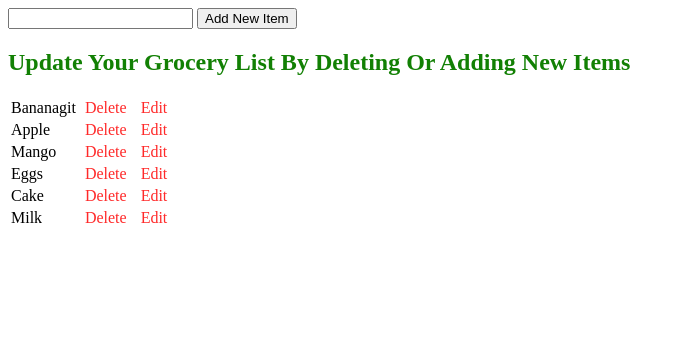
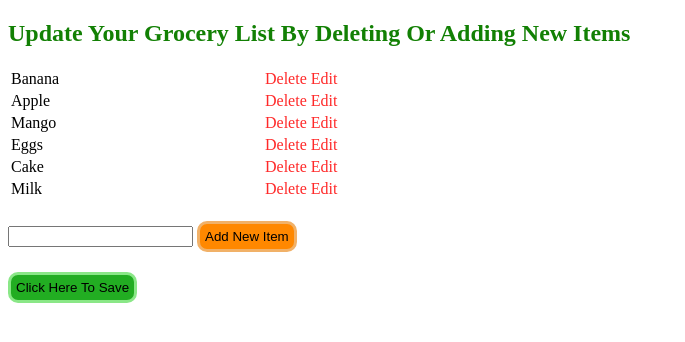
Before and after one commit to Ismail-Jaman/grocery-item-add-remove, a plain HTML site: page index.html in a window 1280 px wide. Shown: the whole page, without its empty margins (0-685 px from the left). Drawn offline with Linux system fonts and the light colour scheme.

Commit message:
alhamdulillah finished

```diff
--- a/index.html
+++ b/index.html
@@ -8,32 +8,54 @@
         td span{
             cursor: pointer;
             color: rgb(255, 41, 41);
-            margin: 5px;
 
         }
         #heading{
             color: rgb(18, 128, 4);
         }
+        td:first-child{
+            width: 250px;
+            overflow: hidden;
+        }
+        #saveBtn{
+            cursor: progress;
+             border: 3px solid rgb(138, 231, 135);
+               padding: 5px; margin-top:20px;
+               background-color: rgb(34, 173, 34);
+               border-radius: 10px;
+        }
     </style>
 </head>
 <body>
 <div class="container">
+
+    <div id="output"> </div>
     <input type="text" id="addItem">
-    <input type="button" value="Add New Item" id="addNew">
-    <div id="output">
-
-    </div>
+    <input style="cursor: pointer; border: 3px solid rgb(241, 177, 104); border-radius: 10px; padding: 5px; margin-top:20px; background-color: rgb(255, 136, 0);" type="button" value="Add New Item" id="addNew">
+    <br>
+    <button id="saveBtn"> Click Here To Save </button>
 </div>
     <script>
-            let myList = ["Bananagit ", "Apple", "Mango", "Eggs", "Cake", "Milk"];
+            let myList = ["Banana ", "Apple", "Mango", "Eggs", "Cake", "Milk"];
             const inputText = document.getElementById('addItem');
             const inputBtn = document.getElementById('addNew');
-            const output = document.getElementById("output")
+            const output = document.getElementById("output");
+            const saveBtn = document.getElementById("saveBtn");
+            saveBtn.addEventListener("click", function () {
+                window.alert("Item List Saved Succesfully")
+            })
             inputBtn.addEventListener('click', function(){
                 if (inputText.value) {
                     myList.push(inputText.value);
                     inputText.value = "";
                     build();
+                }
+                else{
+                   function empty() {
+                   window.alert("I Really Love You,But I Can Not Add a Blank Item To Your List ")
+                   }
+                   empty();
+                   build();
                 }
 
 
```
